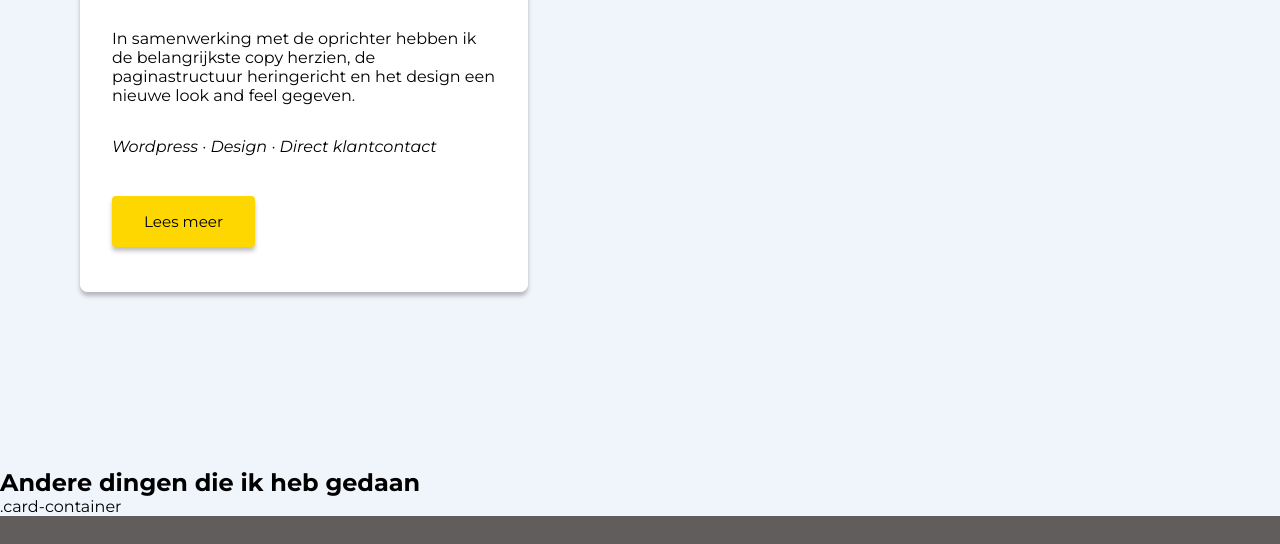
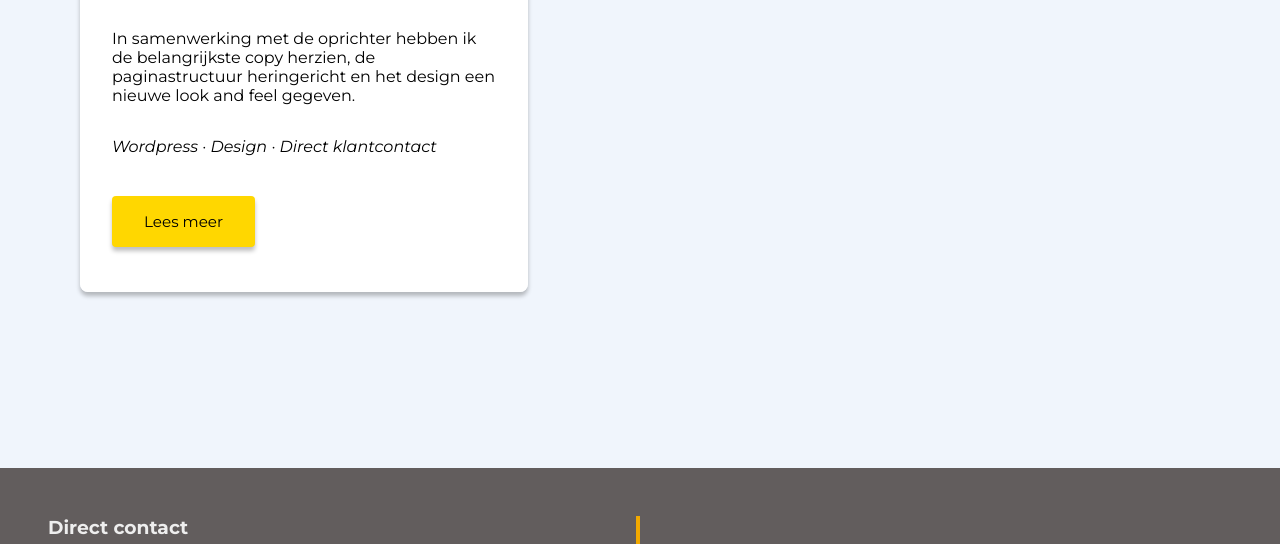
Before and after one commit to DrKlonk/DrKlonk.github.io, a website: page index.html in a window 1280 px wide. Shown: the part 3256-3800 px from the top of the page. Drawn offline with nearby package versions, Linux system fonts and the light colour scheme.

Commit message:
remove other section

```diff
--- a/index.html
+++ b/index.html
@@ -307,12 +307,12 @@ Progressive Web App (PWA) proof door middel van een serviceworker die je netjes
         </ul>
      </section>
 
-     <section class="section-activities">
+     <!-- <section class="section-activities">
       <h1>Andere dingen die ik heb gedaan</h1>
       <div class="activities">
         .card-container
       </div>
-     </section>
+     </section> -->
 
       <footer class="footer">
         <div class="footer__contact-side">
```
